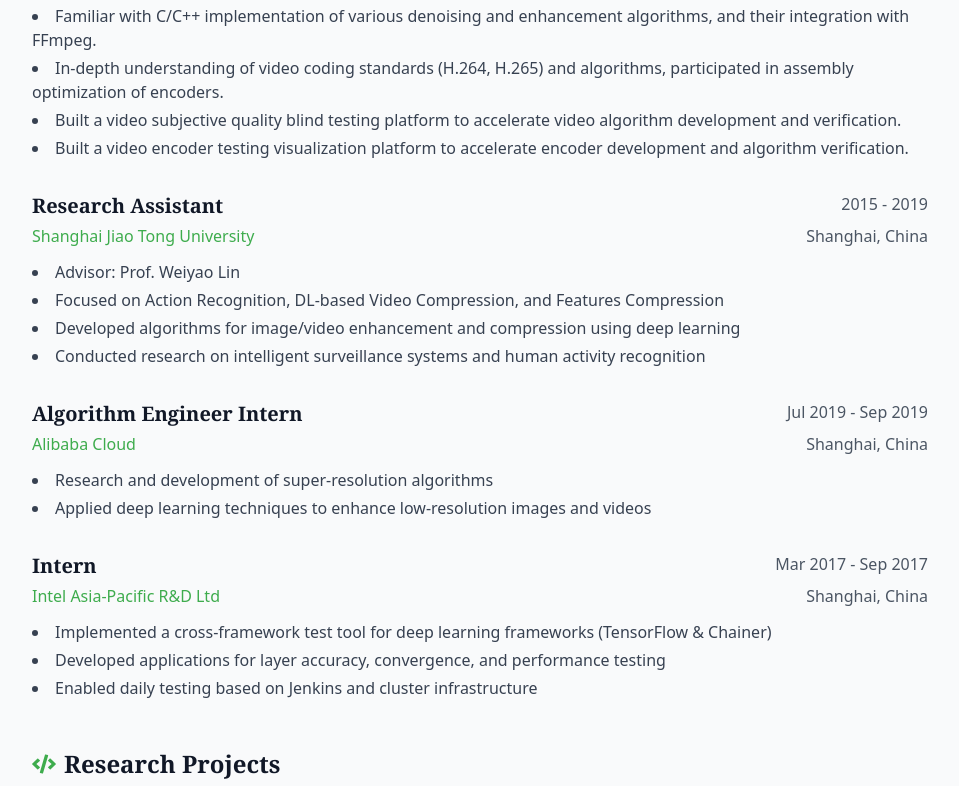
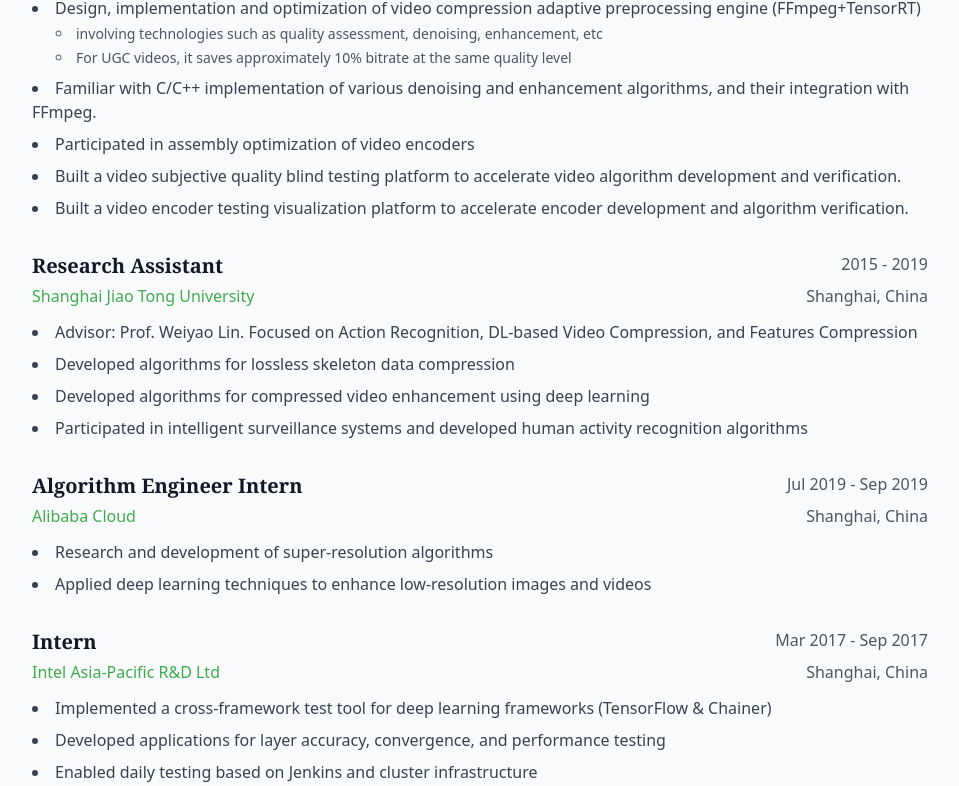
Before and after one commit to hexiaoyi95/hexiaoyi95.github.io, a Next.js app: page /resume in a window 1280 px wide. Shown: the part 854-1640 px from the top of the page, without its empty margins (160-1119 px from the left). Built offline with nearby package versions, Linux system fonts and the light colour scheme.

Commit message:
refine work experience

```diff
--- a/src/app/resume/page.tsx
+++ b/src/app/resume/page.tsx
@@ -30,8 +30,27 @@ const experience = [
     location: 'Shanghai, China',
     period: 'May 2021 - Present',
     description: [
-      'DLSS frame generation research. Core contributor of Nvidia Smooth Motion, a driver-level frame generation solution',
-      'Optical flow acceletor algorithm research and improvement',
+      {
+        text: 'DLSS frame generation research. Core contributor of Nvidia Smooth Motion',
+        // subItems: [
+        //   'Researched and implemented first driver-level frame generation model with shippable quality ',
+        //   'Continously contributed to quality improvement and performance optimization',
+        // ]
+      },
+
+      {
+        text: 'Video frame generation research',
+      },
+      {
+        text: 'Efficient frame generation for autonomous driving with Nvidia OFA hardware',
+      },
+      {
+        text: 'Optical flow acceletor algorithm research and improvement',
+        // subItems: [
+        //   'Efficient e2e optical flow estimation network design and implementation',
+        //   'Hybrid optical flow estimation method design and implementation: learnable matching cost, confidence prediction',
+        // ]
+      },
     ]
   },
   {
@@ -40,11 +59,29 @@ const experience = [
     location: 'Shanghai, China',
     period: 'Apr 2020 - May 2021',
     description: [
-      'Design, optimization and implementation of video compression adaptive preprocessing engine (FFmpeg+TensorRT), involving technologies such as quality assessment, denoising, enhancement, etc. For UGC videos, it saves approximately 10% bitrate at the same quality level.',
-      'Familiar with C/C++ implementation of various denoising and enhancement algorithms, and their integration with FFmpeg.',
-      'In-depth understanding of video coding standards (H.264, H.265) and algorithms, participated in assembly optimization of encoders.',
-      'Built a video subjective quality blind testing platform to accelerate video algorithm development and verification.',
-      'Built a video encoder testing visualization platform to accelerate encoder development and algorithm verification.'
+      {
+        text: 'Design, implementation and optimization of video compression adaptive preprocessing engine (FFmpeg+TensorRT)',
+        subItems: [
+          'involving technologies such as quality assessment, denoising, enhancement, etc',
+          'For UGC videos, it saves approximately 10% bitrate at the same quality level',
+        ]
+      },
+      {
+        text: 'Familiar with C/C++ implementation of various denoising and enhancement algorithms, and their integration with FFmpeg.',
+        subItems: []
+      },
+      {
+        text: 'Participated in assembly optimization of video encoders',
+        subItems: []
+      },
+      {
+        text: 'Built a video subjective quality blind testing platform to accelerate video algorithm development and verification.',
+        subItems: []
+      },
+      {
+        text: 'Built a video encoder testing visualization platform to accelerate encoder development and algorithm verification.',
+        subItems: []
+      }
     ],
   },
   {
@@ -53,10 +90,22 @@ const experience = [
     location: 'Shanghai, China',
     period: '2015 - 2019',
     description: [
-      'Advisor: Prof. Weiyao Lin',
-      'Focused on Action Recognition, DL-based Video Compression, and Features Compression',
-      'Developed algorithms for image/video enhancement and compression using deep learning',
-      'Conducted research on intelligent surveillance systems and human activity recognition',
+      {
+        text: 'Advisor: Prof. Weiyao Lin. Focused on Action Recognition, DL-based Video Compression, and Features Compression',
+        subItems: []
+      },
+      {
+        text: 'Developed algorithms for lossless skeleton data compression',
+        subItems: []
+      },
+      {
+        text: 'Developed algorithms for compressed video enhancement using deep learning',
+        subItems: []
+      },
+      {
+        text: 'Participated in intelligent surveillance systems and developed human activity recognition algorithms',
+        subItems: []
+      },
     ],
   },
   {
@@ -65,8 +114,14 @@ const experience = [
     location: 'Shanghai, China',
     period: 'Jul 2019 - Sep 2019',
     description: [
-      'Research and development of super-resolution algorithms',
-      'Applied deep learning techniques to enhance low-resolution images and videos',
+      {
+        text: 'Research and development of super-resolution algorithms',
+        subItems: []
+      },
+      {
+        text: 'Applied deep learning techniques to enhance low-resolution images and videos',
+        subItems: []
+      },
     ],
   },
   {
@@ -75,9 +130,18 @@ const experience = [
     location: 'Shanghai, China',
     period: 'Mar 2017 - Sep 2017',
     description: [
-      'Implemented a cross-framework test tool for deep learning frameworks (TensorFlow & Chainer)',
-      'Developed applications for layer accuracy, convergence, and performance testing',
-      'Enabled daily testing based on Jenkins and cluster infrastructure',
+      {
+        text: 'Implemented a cross-framework test tool for deep learning frameworks (TensorFlow & Chainer)',
+        subItems: []
+      },
+      {
+        text: 'Developed applications for layer accuracy, convergence, and performance testing',
+        subItems: []
+      },
+      {
+        text: 'Enabled daily testing based on Jenkins and cluster infrastructure',
+        subItems: []
+      },
     ],
   },
 ];
@@ -292,9 +356,18 @@ export default function ResumePage() {
                   </div>
                   <div className="text-gray-600 dark:text-gray-400">{exp.location}</div>
                 </div>
-                <ul className="list-disc list-inside text-gray-700 dark:text-gray-300 space-y-1">
+                <ul className="list-disc list-inside text-gray-700 dark:text-gray-300 space-y-2">
                   {exp.description.map((item, idx) => (
-                    <li key={idx}>{item}</li>
+                    <li key={idx} className="mb-1">
+                      <div className="inline">{item.text}</div>
+                      {item.subItems && item.subItems.length > 0 && (
+                        <ul className="list-circle list-inside ml-6 mt-1 space-y-1 text-sm text-gray-600 dark:text-gray-400">
+                          {item.subItems.map((subItem, subIdx) => (
+                            <li key={subIdx}>{subItem}</li>
+                          ))}
+                        </ul>
+                      )}
+                    </li>
                   ))}
                 </ul>
               </div>
--- a/src/styles/globals.css
+++ b/src/styles/globals.css
@@ -52,6 +52,11 @@
   .aurora-gradient {
     @apply bg-gradient-to-r from-aurora-dark via-aurora to-aurora-light;
   }
+
+  /* Resume list styling */
+  .list-circle {
+    list-style-type: circle;
+  }
 }
 
 /* Mobile optimizations */
--- a/src/utils/pdfGenerator.ts
+++ b/src/utils/pdfGenerator.ts
@@ -76,6 +76,21 @@ export const generatePDF = async (element: HTMLElement, filename: string = 'resu
                 el.style.paddingTop = '5px';
               }
             }
+          }
+
+          // Style sub-bullets properly
+          if (el.classList.contains('list-circle')) {
+            el.style.marginLeft = '12px';
+            el.style.marginTop = '2px';
+            el.style.marginBottom = '2px';
+          }
+
+          // Style sub-bullets list items
+          if (el.tagName === 'LI' && el.parentElement?.classList.contains('list-circle')) {
+            el.style.fontSize = '0.9em';
+            el.style.color = '#444';
+            el.style.marginBottom = '1px';
+            el.style.marginTop = '1px';
           }
 
           // Make sections more compact
```
